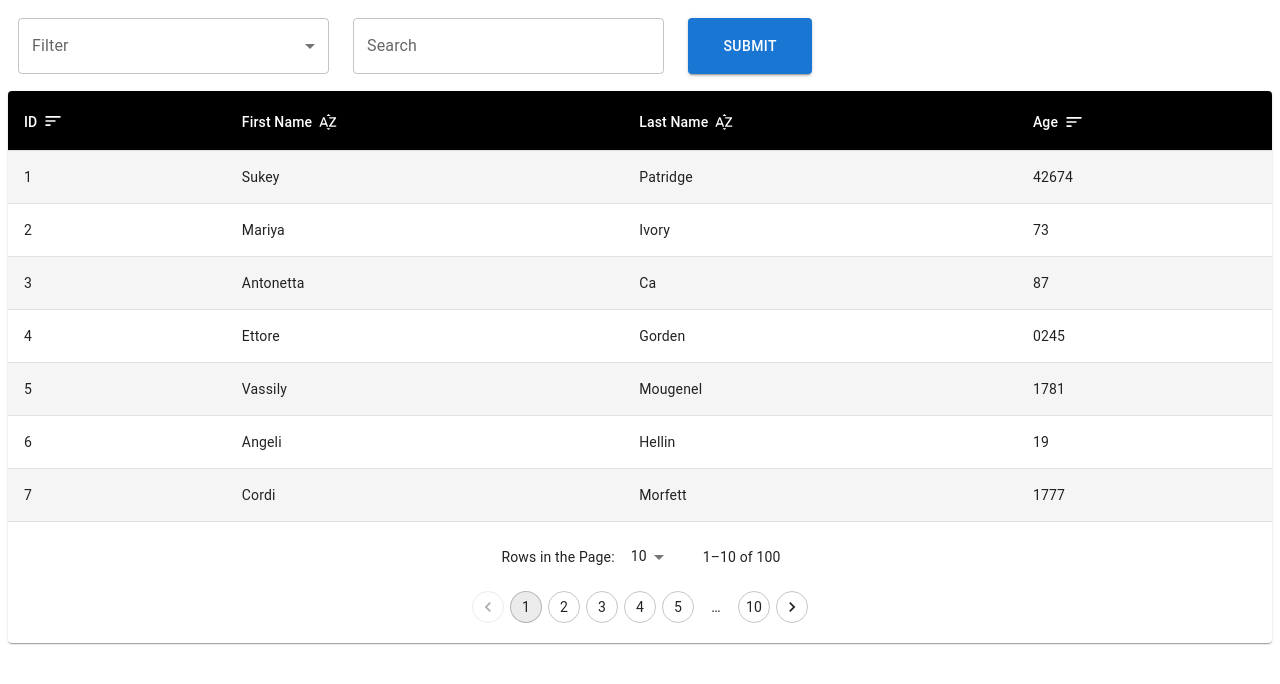
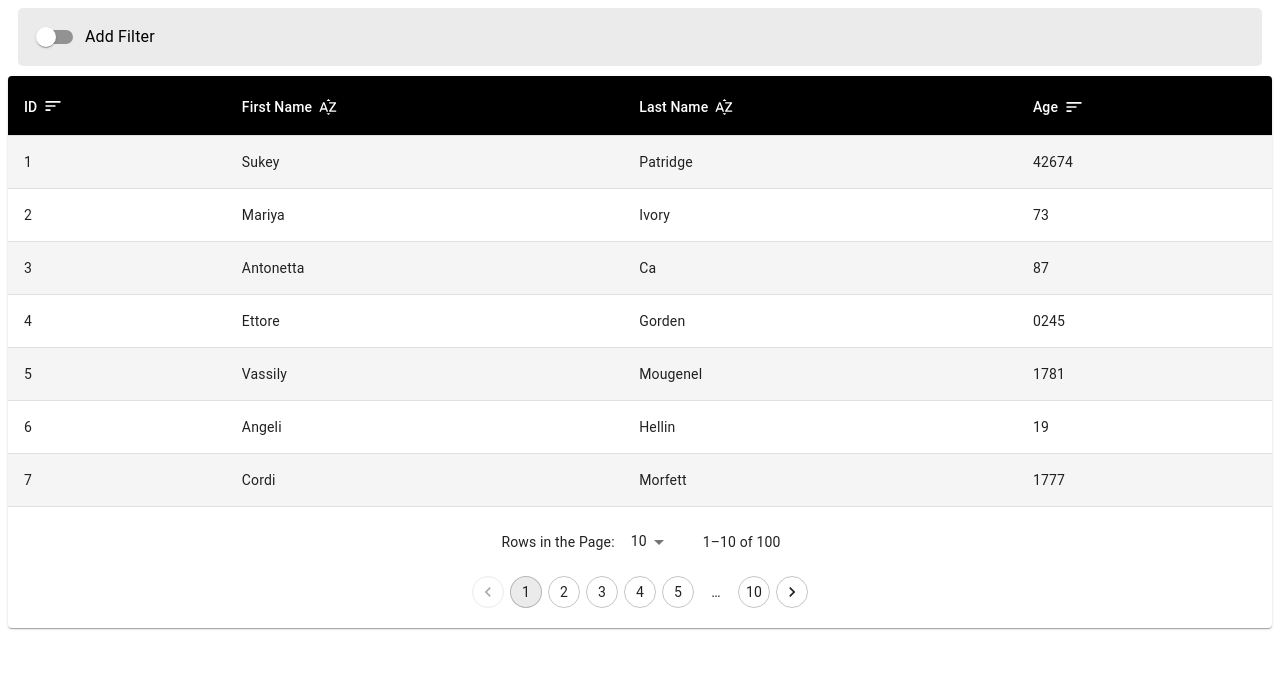
Before and after one commit to AmirHosseinRP/react-api-table, a React (Create React App) app: page / in a window 1280 px wide. Shown: the top 684 px of the page. Built offline with nearby package versions, Linux system fonts and the light colour scheme.

Commit message:
filter switch

```diff
--- a/src/components/DataTable.js
+++ b/src/components/DataTable.js
@@ -4,15 +4,16 @@ import SortIcon from '@mui/icons-material/Sort';
 import SortByAlphaIcon from '@mui/icons-material/SortByAlpha';
 
 import {
+    Box,
     Button,
-    CircularProgress,
-    FormControl,
+    CircularProgress, Collapse,
+    FormControl, FormControlLabel,
     InputLabel,
     MenuItem,
     Pagination,
     Paper,
     Select,
-    Stack,
+    Stack, Switch,
     Table,
     TableBody,
     TableCell,
@@ -38,12 +39,7 @@ function DataTable() {
     const [filter, setFilter] = useState('');
     const [filterValue, setFilterValue] = useState('');
     const [sort, setSort] = useState('id');
-
-    // const [firstNameFilter, setFirstNameFilter] = useState("");
-    // const [lastNameFilter, setLastNameFilter] = useState("");
-    // const [ageFilter, setAgeFilter] = useState('');
-    // const [showFilters, setShowFilters] = useState(false);
-
+    const [isFilterSectionOpen, setIsFilterSectionOpen] = useState(false);
 
     const handleChangePage = (event, newPage: number) => {
         setPage(newPage - 1);
@@ -167,8 +163,19 @@ function DataTable() {
     const deletePost = () => {
         deleteUser().then(() => console.log('filtered'));
     }
+
+    const handleFilterSection = () => {
+        setIsFilterSectionOpen((prev) => !prev);
+    };
+
     return (
         <>
+            <Box sx={{padding:'10px 0 10px 20px',margin:'0 10px 10px 10px',backgroundColor:'#ebebeb',borderRadius:'5px'}}>
+                <FormControlLabel
+                    control={<Switch checked={isFilterSectionOpen} onChange={handleFilterSection}/>}
+                    label="Add Filter"
+                />
+                <Collapse in={isFilterSectionOpen}>
                     <Stack direction={'row'} spacing={3} sx={{padding: '10px 10px 17px 10px'}}>
                         <FormControl fullWidth sx={{width: '25%'}}>
                             <InputLabel id="demo-simple-select-label">Filter</InputLabel>
@@ -189,10 +196,11 @@ function DataTable() {
                             value={filterValue}
                             onChange={handleSearchFiled}
                             variant="outlined"
-                    sx={{width: '25%'}}
                         />
                         <Button variant={"contained"} sx={{width: '10%'}} onClick={deletePost}>Submit</Button>
                     </Stack>
+                </Collapse>
+            </Box>
             <Paper sx={{width: '100%', overflow: 'hidden'}}>
                 <TableContainer sx={{maxHeight: 440}}>
                     <Table stickyHeader aria-label="sticky table">
@@ -204,13 +212,15 @@ function DataTable() {
                                     top: '4px',
                                     left: '2px'
                                 }}/></StyledTableCell>
-                                <StyledTableCell onClick={() => sortBy('first_name')}>First Name <SortByAlphaIcon sx={{
+                                <StyledTableCell onClick={() => sortBy('first_name')}>First Name <SortByAlphaIcon
+                                    sx={{
                                         fontSize: '20px',
                                         position: 'relative',
                                         top: '5px',
                                         left: '2px'
                                     }}/></StyledTableCell>
-                                <StyledTableCell onClick={() => sortBy('last_name')}>Last Name <SortByAlphaIcon sx={{
+                                <StyledTableCell onClick={() => sortBy('last_name')}>Last Name <SortByAlphaIcon
+                                    sx={{
                                         fontSize: '20px',
                                         position: 'relative',
                                         top: '5px',
```
Lines whose indentation alone changed are shown as unchanged.
